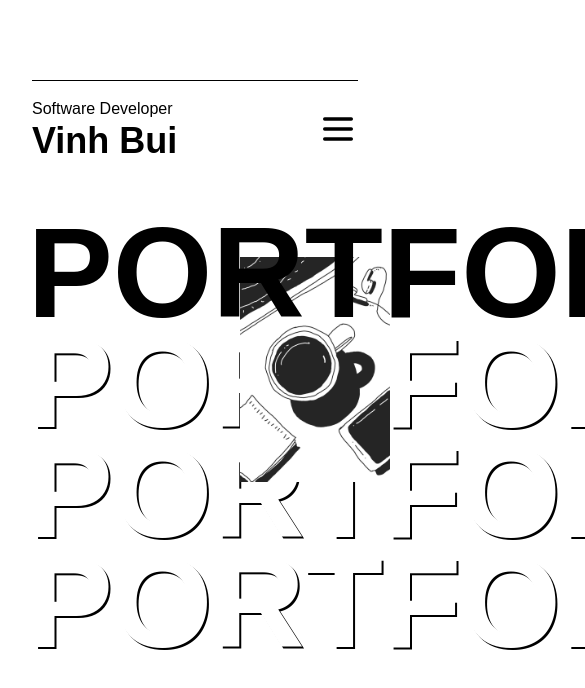
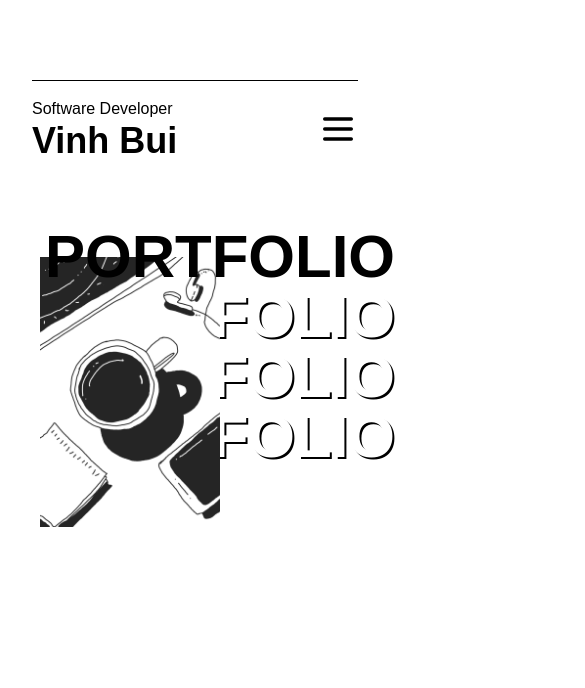
Before and after one commit to VinnyBui/Portfolio, a Next.js app: page / in a window 390 px wide. Shown: the top 688 px of the page, 585 px wide, since content can reach past the window. Built offline with nearby package versions, Linux system fonts and the light colour scheme; a web font is replaced by a local one.

Commit message:
adjust hero to mobile

```diff
--- a/src/components/hero.tsx
+++ b/src/components/hero.tsx
@@ -3,27 +3,32 @@
 
 const Hero = () => {
   return (
-    <section className="relative flex items-center text-center py-20 gap-20 mx-auto">
-      <div className="relative flex items-center self-start pl-60">
+    <section className="relative flex items-center text-center py-20 mx-auto">
+      <div className="relative flex items-center self-start pl-10 md:pl-60">
+        {/* Image */}
+        <div className="relative">
           <Image
-          className="inlin relative z-10"
+            className="relative z-10 w-[180px] h-auto md:w-[300px]"
             src="/coffee.png"
             alt="Coffee cup"
             width={300}
             height={300}
           />
-        <h1 className="absolute top-[16px] right-0 translate-x-96 -translate-y-1/2 text-9xl z-10 font-bold font-boska">
+
+          {/* Overlapping Text */}
+          <h1 className="absolute top-[0px] md:top-[16px] right-0 translate-x-1/2 md:translate-x-96 -translate-y-1/2 text-6xl md:text-9xl z-10 font-bold font-boska">
             PORTFOLIO
           </h1>
-        <h1 className="absolute top-[126px] right-0 translate-x-96 -translate-y-1/2 text-9xl z-0 text-white font-bold font-boska drop-shadow-[2px_2px_0px_black]">
+          <h1 className="absolute top-[60px] md:top-[126px] right-0 translate-x-1/2 md:translate-x-96 -translate-y-1/2 text-6xl md:text-9xl z-0 text-white font-bold font-boska drop-shadow-[2px_2px_0px_black]">
             PORTFOLIO
           </h1>
-        <h1 className="absolute top-[236px] right-0 translate-x-96 -translate-y-1/2 text-9xl z-0 text-white font-bold font-boska drop-shadow-[2px_2px_0px_black]">
+          <h1 className="absolute top-[120px] md:top-[236px] right-0 translate-x-1/2 md:translate-x-96 -translate-y-1/2 text-6xl md:text-9xl z-0 text-white font-bold font-boska drop-shadow-[2px_2px_0px_black]">
             PORTFOLIO
           </h1>
-        <h1 className="absolute top-[346px] right-0 translate-x-96 -translate-y-1/2 text-9xl z-0 text-white font-bold font-boska drop-shadow-[2px_2px_0px_black]">
+          <h1 className="absolute top-[180px] md:top-[346px] right-0 translate-x-1/2 md:translate-x-96 -translate-y-1/2 text-6xl md:text-9xl z-0 text-white font-bold font-boska drop-shadow-[2px_2px_0px_black]">
             PORTFOLIO
           </h1>
+        </div>
       </div>
     </section>
   );
```
Lines whose indentation alone changed are shown as unchanged.
